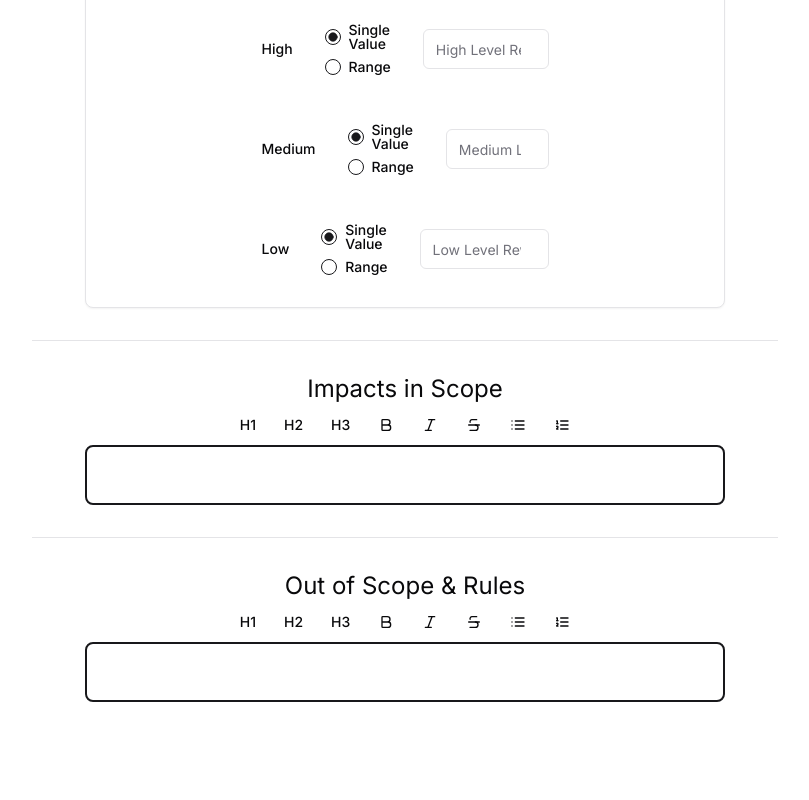
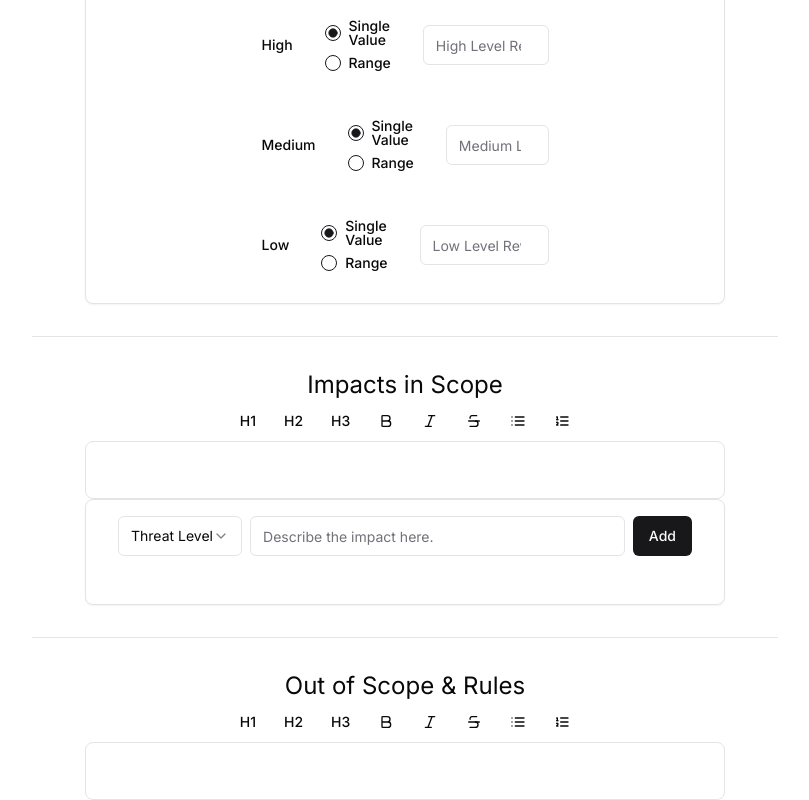
Before and after one commit to RohaanMooken/StarkHack, a Next.js app in the folder frontend/: page /bounties/create in a window 1280 px wide. Shown: the part 632-1432 px from the top of the page, without its empty margins (235-1044 px from the left). Before the commit the page ends 1334 px from the top, so only its background shows below. Built offline with nearby package versions, Linux system fonts and the light colour scheme.

Commit message:
Created ImpactsInScopeManager Component
Lets the users add multiple impacts and their respective threat levels when creating bounties

```diff
--- a/frontend/src/app/bounties/create/page.js
+++ b/frontend/src/app/bounties/create/page.js
@@ -1,4 +1,5 @@
 import { Editor } from "@/components/editor";
+import { ImpactsInScopeManager } from "@/components/impactsInScopeManager";
 import { RewardsByThreatLevelManager } from "@/components/rewardsByThreatLevelManager";
 import { Separator } from "@/components/ui/separator";
 
@@ -25,6 +26,7 @@ export default function CreateBountyPage() {
 			<div className="flex flex-col items-center w-full">
 				<h3>Impacts in Scope</h3>
 				<Editor />
+                <ImpactsInScopeManager />
 			</div>
             <Separator className="my-4 w-7/12"/>
 			<div className="flex flex-col items-center w-full">
--- a/frontend/src/components/editor.jsx
+++ b/frontend/src/components/editor.jsx
@@ -11,7 +11,7 @@ export function Editor() {
 		],
         editorProps: {
             attributes: {
-                class: "border-primary border-2 rounded-lg p-4",
+                class: "border rounded-lg p-4",
             },
         },
 	});
--- /dev/null
+++ b/frontend/src/components/impactsInScopeManager.jsx
@@ -0,0 +1,77 @@
+"use client";
+
+import { Card, CardContent } from "@/components/ui/card";
+import {
+	Select,
+	SelectContent,
+	SelectTrigger,
+	SelectValue,
+	SelectItem,
+} from "@/components/ui/select";
+import { Input } from "@/components/ui/input";
+import { Button } from "@/components/ui/button";
+import { useState } from "react";
+
+export function ImpactsInScopeManager() {
+	const [impacts, setImpacts] = useState([]);
+	const [threatLevel, setThreatLevel] = useState(null);
+	const [impactDescription, setImpactDescription] = useState("");
+
+	function handleAddImpact() {
+		setImpacts([
+			...impacts,
+			{ level: threatLevel, description: impactDescription },
+		]);
+	}
+
+	function handleDeleteImpact(index) {
+		setImpacts(impacts.filter((_, i) => i !== index));
+	}
+
+	return (
+		<Card className="w-6/12 p-2">
+			<CardContent className="flex flex-col items-center mt-2 space-y-4">
+				<div className="flex flex-row items-center w-full space-x-2">
+					<Select onValueChange={setThreatLevel}>
+						<SelectTrigger className="w-[180px]">
+							<SelectValue placeholder="Threat Level" />
+						</SelectTrigger>
+						<SelectContent side="top">
+							<SelectItem value="critical">Critical</SelectItem>
+							<SelectItem value="high">High</SelectItem>
+							<SelectItem value="medium">Medium</SelectItem>
+							<SelectItem value="low">Low</SelectItem>
+						</SelectContent>
+					</Select>
+					<Input
+						placeholder="Describe the impact here."
+						value={impactDescription}
+						onChange={(e) => setImpactDescription(e.target.value)}
+					/>
+					<Button onClick={handleAddImpact}>Add</Button>
+				</div>
+				<div className="flex flex-col items-center space-y-2 w-full">
+					{impacts.map((impact, index) => (
+						<Card key={index} className="w-full">
+							<CardContent className="w-full p-2 flex flex-row items-center justify-between">
+								<p className="font-bold text-sm w-2/12">
+									{impact.level.toUpperCase()}
+								</p>
+								<p className="text-sm w-8/12">
+									{impact.description}
+								</p>
+								<Button
+									className="w-2/12"
+									variant="destructive"
+									onClick={() => handleDeleteImpact(index)}
+								>
+									Delete
+								</Button>
+							</CardContent>
+						</Card>
+					))}
+				</div>
+			</CardContent>
+		</Card>
+	);
+}
```
